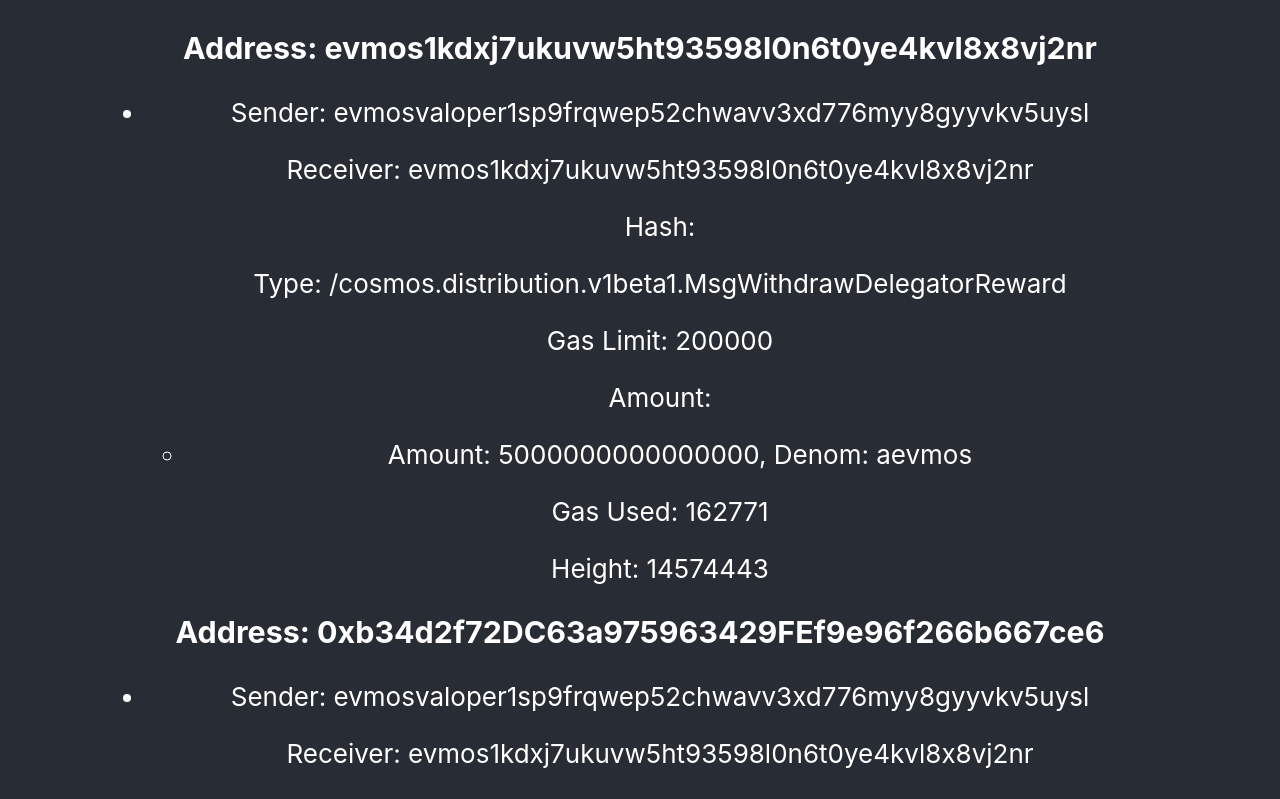
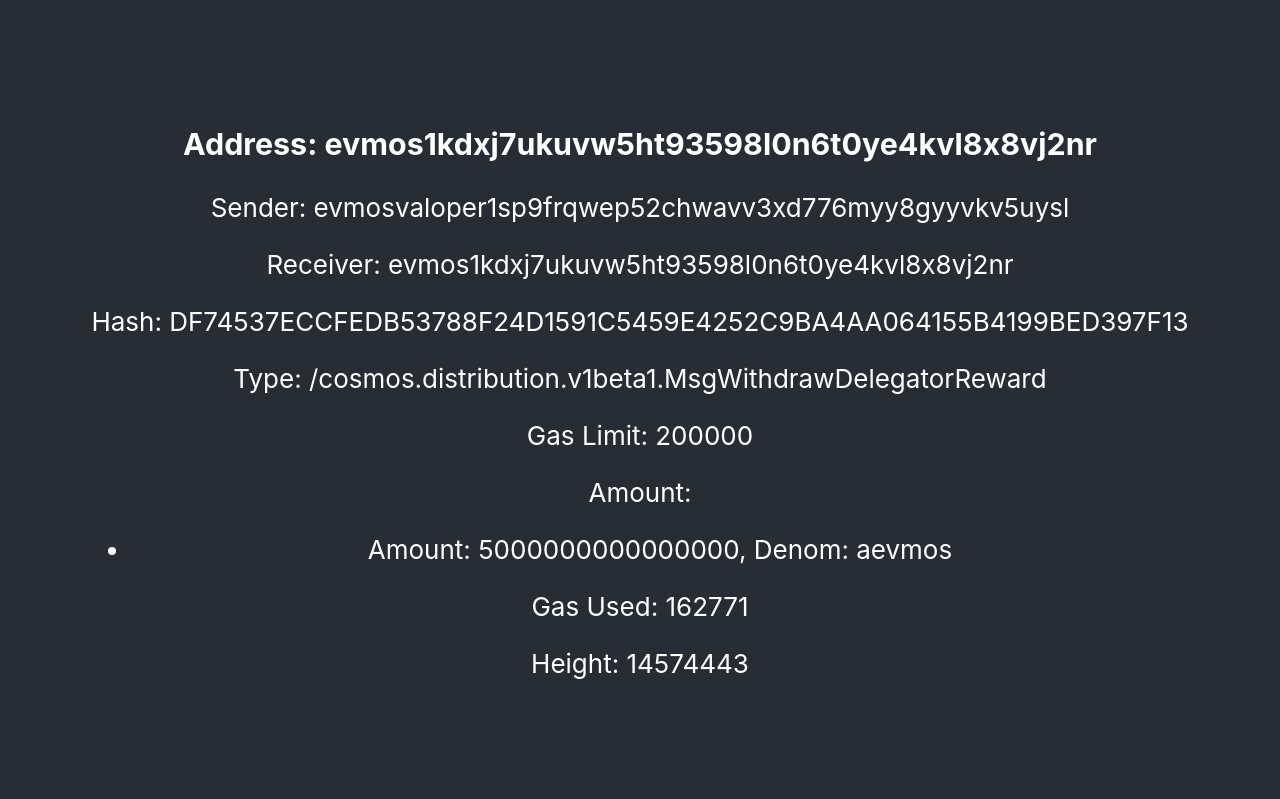
Before and after one commit to MoFahimKh/fetch-transactions-app, a React (Create React App) app: page / in a window 1280 px wide. Shown: the top 799 px of the page. Built offline with nearby package versions, Linux system fonts and the light colour scheme.

Commit message:
update mapping logic

```diff
--- a/src/App.tsx
+++ b/src/App.tsx
@@ -24,7 +24,7 @@ function App() {
 
   interface Node {
     address: string;
-    transactions: Transaction[];
+    transaction: Transaction;
   }
 
   useEffect(() => {
@@ -33,23 +33,18 @@ function App() {
     console.log(data);
   }, []);
 
-  const mapTransactions = (data: any): Node[] => {
-    const { addressIndex, tx, gas_used, height } = data;
+  const mapTransaction = (data: any): Node => {
+    const { tx, gas_used, height } = data;
     const { body } = tx;
     const { messages } = body;
 
-    const nodes: Node[] = [];
-
-    for (const address of addressIndex) {
-      const transactions: Transaction[] = [];
-
-      for (const message of messages) {
+    const message = messages[0];
     const { validatorAddress, "@type": type, delegatorAddress } = message;
 
     const transaction: Transaction = {
       sender: validatorAddress,
       receiver: delegatorAddress,
-          hash: tx.hash,
+      hash: data.hash,
       type,
       gasLimit: tx.authInfo.fee.gasLimit,
       amount: tx.authInfo.fee.amount,
@@ -57,55 +52,41 @@ function App() {
       height,
     };
 
-        transactions.push(transaction);
-      }
-
     const node: Node = {
-        address,
-        transactions,
+      address: transaction.receiver,
+      transaction,
     };
 
-      nodes.push(node);
-    }
-
-    return nodes;
+    return node;
   };
 
 
-  const nodes = fetchedData ? mapTransactions(fetchedData) : [];
-  console.log(nodes);
+  const node = fetchedData ? mapTransaction(fetchedData) : null;
+  console.log(node);
 
   return (
     <div className="App">
       <header className="App-header">
+        {node && (
           <div>
-          {nodes.map((node, index) => (
-            <div key={index}>
             <h3>Address: {node.address}</h3>
-              <ul>
-                {node.transactions.map((transaction, index) => (
-                  <li key={index}>
-                    <p>Sender: {transaction.sender}</p>
-                    <p>Receiver: {transaction.receiver}</p>
-                    <p>Hash: {transaction.hash}</p>
-                    <p>Type: {transaction.type}</p>
-                    <p>Gas Limit: {transaction.gasLimit}</p>
+            <p>Sender: {node.transaction.sender}</p>
+            <p>Receiver: {node.transaction.receiver}</p>
+            <p>Hash: {node.transaction.hash}</p>
+            <p>Type: {node.transaction.type}</p>
+            <p>Gas Limit: {node.transaction.gasLimit}</p>
             <p>Amount:</p>
             <ul>
-                      {transaction.amount.map((amt, index) => (
+              {node.transaction.amount.map((amt, index) => (
                 <li key={index}>
                   Amount: {amt.amount}, Denom: {amt.denom}
                 </li>
               ))}
             </ul>
-                    <p>Gas Used: {transaction.gas_used}</p>
-                    <p>Height: {transaction.height}</p>
-                  </li>
-                ))}
-              </ul>
+            <p>Gas Used: {node.transaction.gas_used}</p>
+            <p>Height: {node.transaction.height}</p>
           </div>
-          ))}
-        </div>
+        )}
       </header>
     </div>
   );
```
Lines whose indentation alone changed are shown as unchanged.
